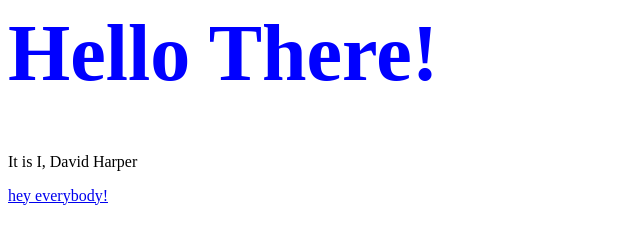
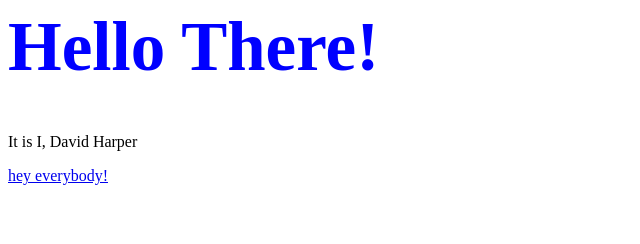
Before and after one commit to unycorn/djharp-website, a website: page index.html in a window 1280 px wide. Shown: the whole page, without its empty margins (0-640 px from the left). Drawn offline with Linux system fonts and the light colour scheme.

Commit message:
Update index.css

```diff
--- a/public/index.css
+++ b/public/index.css
@@ -1,4 +1,4 @@
 h1 {
     color: blue;
-    font-size: 80px;
+    font-size: 69px;
 }
```
